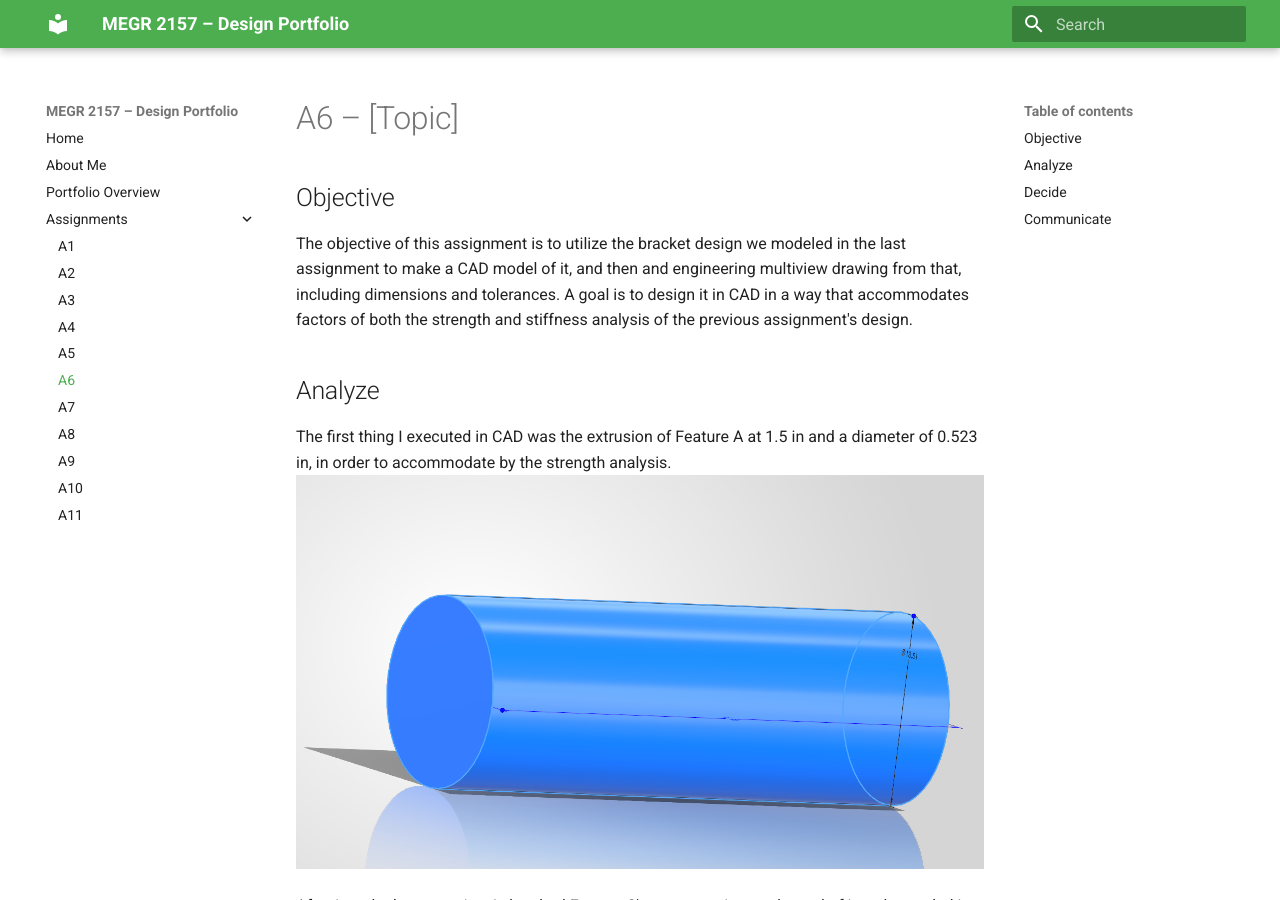
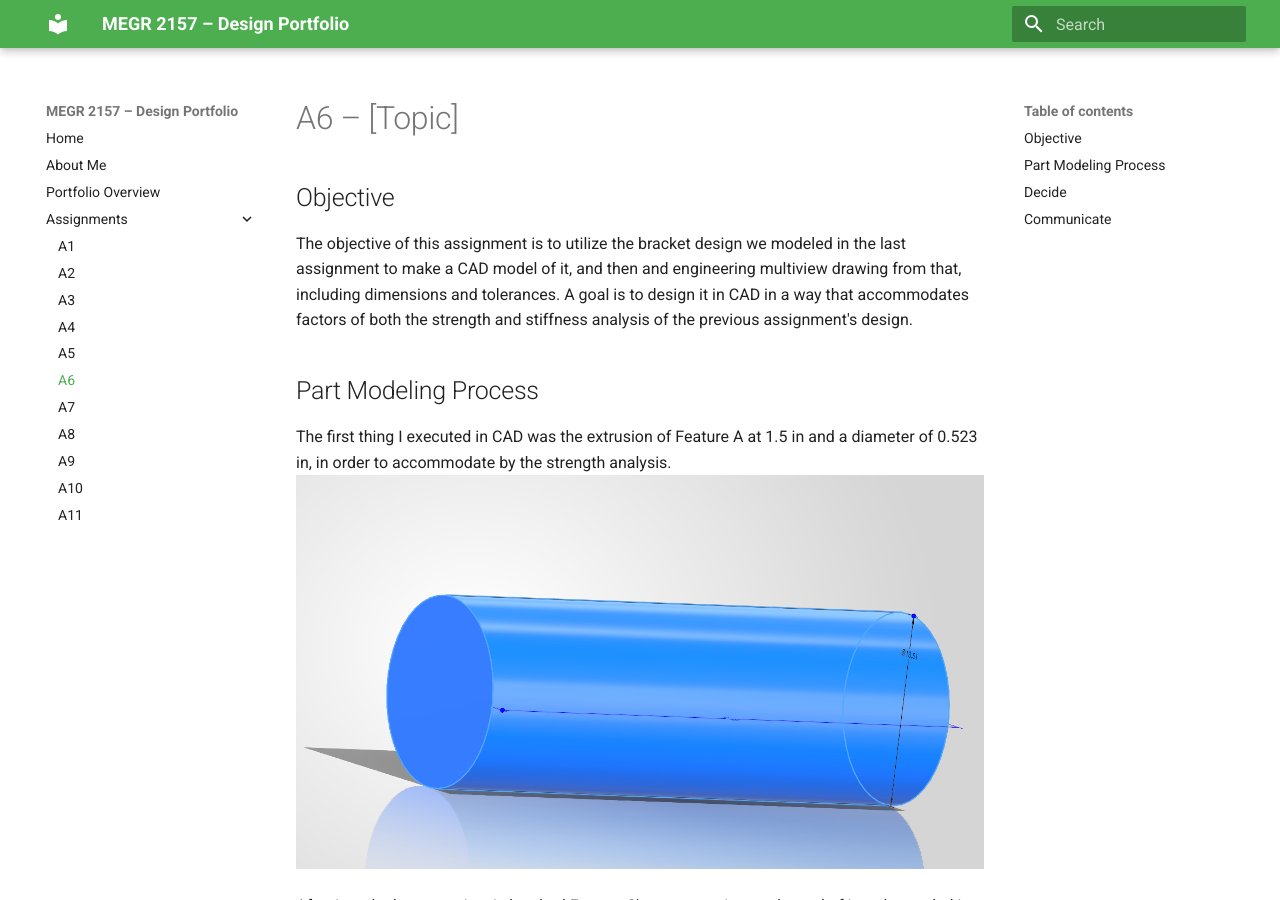
Before and after one commit to apaciore/megr2156-portfolio, an MkDocs documentation site: the page built from docs/assignments/A06/index.md, in a window 1280 px wide and 900 px high. Built offline with MkDocs 1.6.1 and Material for MkDocs 9.7.7, drawn with Linux system fonts in a browser that asks for light colours.

Commit message:
Revise assignment objective and add modeling process
Updated the assignment document to reflect the part modeling process.

```diff
--- a/docs/assignments/A06/index.md
+++ b/docs/assignments/A06/index.md
@@ -4,7 +4,7 @@
 
 The objective of this assignment is to utilize the bracket design we modeled in the last assignment to make a CAD model of it, and then and engineering multiview drawing from that, including dimensions and tolerances. A goal is to design it in CAD in a way that accommodates factors of both the strength and stiffness analysis of the previous assignment's design.
 
-## Analyze
+## Part Modeling Process
 
 The first thing I executed in CAD was the extrusion of Feature A at 1.5 in and a diameter of 0.523 in, in order to accommodate by the strength analysis.
 ![cad1](Screenshot%202026-09-27%20170315.png)
```
